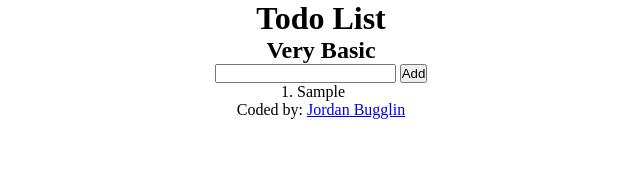
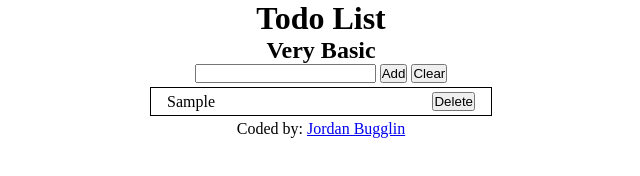
Before and after one commit to Jbugglin/basic-todo, a plain HTML site: page index.html in a window 1280 px wide. Both pictures are taken after typing "Sample" into the empty fields and a click on the button "Add". Shown: the whole page, without its empty margins (319-959 px from the left). Drawn offline with Linux system fonts and the light colour scheme.

Commit message:
Update
Will have to figure out how to delete single items and update list. The setup local storage for persistence.

```diff
--- a/index.html
+++ b/index.html
@@ -17,10 +17,11 @@
     <main>
         <!--Need text input and submit button-->
         <div id="user-input-container">
-            <input type="text" name="user-input" id="user-input">
+            <input type="text" name="user-input" id="user-input" autofocus>
             <button id="subBtn" onclick="submitNote()">Add</button>
+            <button id="clearBtn" onclick="deleteUl()">Clear</button>
         </div>
-        <ol id="list-container"></ol>
+        <ul id="list-container"></ul>
     </main>
 
     <footer>
--- a/noteAction.js
+++ b/noteAction.js
@@ -1,6 +1,5 @@
 //Create | Read | Update | Delete
 
-//Create
 function submitNote() {
     let task = document.getElementById('user-input').value;
     if (task != ""){
@@ -14,21 +13,33 @@ function submitNote() {
     }
 }
 
-//Read
 //Takes our task, creates text node and appends it to a li element then appends that li element to the ol list.
 function addNotetoLi(task) {
     //Get our list (ol)
-    let oList = document.getElementById('list-container');
+    let uList = document.getElementById('list-container');
     //Create our li
     let li = document.createElement('li');
     //Append our text to an li element
     li.appendChild(document.createTextNode(task));
+
+    //Add Delete button to the li as well
+    let deleteBtn = document.createElement('input');
+    deleteBtn.setAttribute('type', 'button');
+    deleteBtn.setAttribute('value', 'Delete');
+    deleteBtn.setAttribute('onclick', 'deleteNote()');
+    li.appendChild(deleteBtn);
     //Append our li element to the list
-    oList.appendChild(li);
+    uList.appendChild(li);
 }
 
-//Update -- Need to figure out how to edit a li element
+//Delete -- This will delete all items from the list we created
+function deleteUl() {
+    const ul = document.getElementById('list-container');
+    ul.innerHTML = '';
+}
 
-//Delete -- Need to figure out how to delete a li element
+function deleteNote() {
+    const testList = document.querySelectorAll('li');
 
+}
 //Bonus: utilize localStorage to save...
--- a/style.css
+++ b/style.css
@@ -17,3 +17,19 @@ header, main, footer {
     justify-content: center;
     align-items: center;
 }
+
+ul {
+    width: 100%;
+    max-width: 350px;
+}
+
+li {
+    list-style-type: none;
+    padding: 0.25rem 1rem;
+    margin: 0.25rem;
+    display: flex;
+    flex-direction: row;
+    justify-content: space-between;
+    align-items: center;
+    border: 1px solid black;
+}
```
